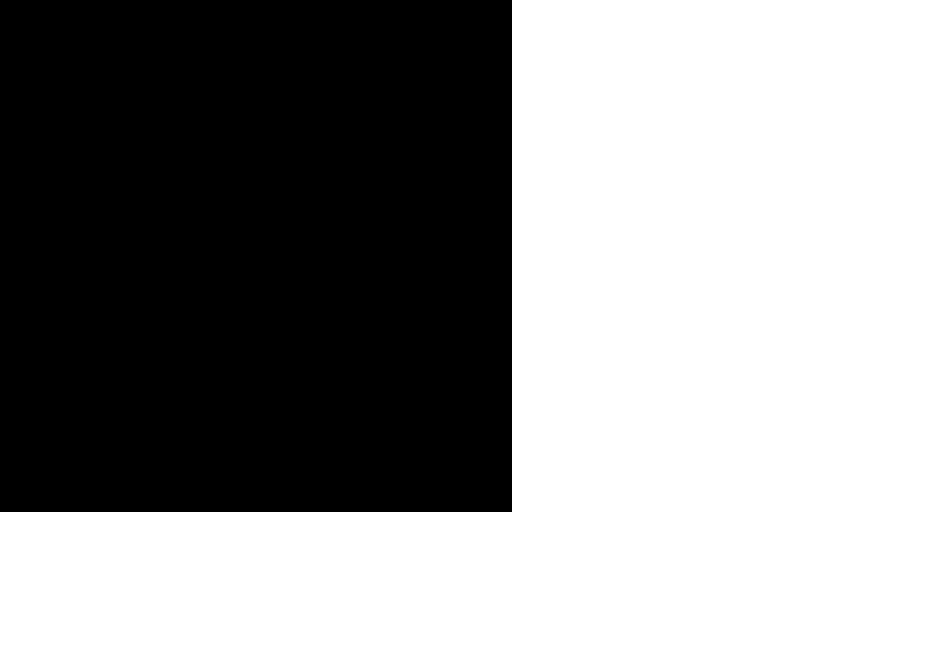
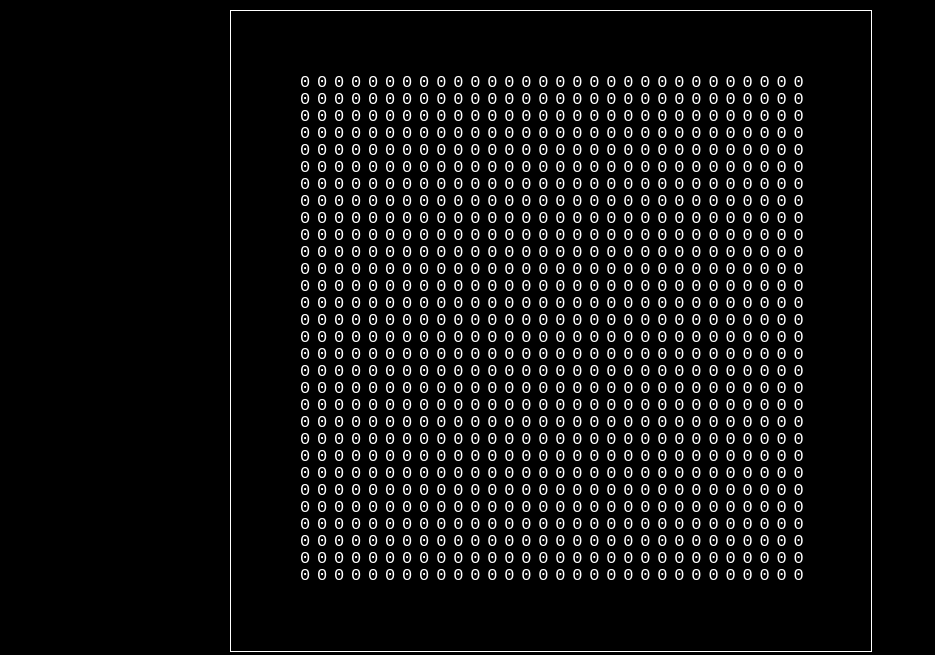
Before and after one commit to dotcli/emojiwave, a website with bundled scripts: page index.html in a window 1280 px wide. Shown: the whole page, without its empty margins (0-935 px from the left). Built offline with nearby package versions, Linux system fonts and the light colour scheme; animation ran at ten frames a second.

Commit message:
visualize sim on a grid of numbers

```diff
--- a/index.html
+++ b/index.html
@@ -7,6 +7,7 @@
   <link rel="stylesheet" type="text/css" href="style.css">
 </head>
 <body>
+  <div class='measure'></div>
   <script src="bundle.js"></script>
 </body>
 </html>
--- a/index.js
+++ b/index.js
@@ -1,11 +1,14 @@
 const FluidDynamicsSolver = require('./lib/fds')
+
+const B_SHOW_FLUID = false
 
 const N_ = 30 // sim complexity...?
 const solver = new FluidDynamicsSolver(N_)
 solver.initFDS()
 
-const grid_width  = N_;
-const grid_height = N_;
+const container = document.createElement('div')
+container.classList.add('container')
+document.body.appendChild(container)
 
 const canvas = document.createElement('canvas')
 const RESOLUTION = 512
@@ -15,23 +18,46 @@ canvas.setAttribute('width', RESOLUTION)
 canvas.setAttribute('height', RESOLUTION)
 // canvas.style.margin = '10px'
 canvas.style.background = 'yellow'
-document.body.appendChild(canvas)
+if (!B_SHOW_FLUID) {
+  canvas.style.opacity = 0
+}
+canvas.style.border = '1px solid white'
+container.appendChild(canvas)
 const canvasContext = canvas.getContext('2d')
 
 // NOTE copy the canvas element and it's context
 // used for double buffering
 const canvasCopy = document.createElement('canvas')
-canvasCopy.width = grid_width;
-canvasCopy.height = grid_height;
+canvasCopy.width = N_;
+canvasCopy.height = N_;
 const canvasCopyContext = canvasCopy.getContext('2d');
-const canvasCopyImageData = canvasCopyContext.createImageData(grid_width, grid_height);
+const canvasCopyImageData = canvasCopyContext.createImageData(N_, N_);
 
+// our own renderer
+const renderGrid = document.createElement('div')
+renderGrid.classList.add('renderGrid')
+container.appendChild(renderGrid)
+const arrCells = []
+// j: y, i: x
+for(let j = 0; j < N_; j++)
+{
+  const row = document.createElement('div')
+  for(let i = 0; i < N_; i++)
+  {
+    const cell = document.createElement('div')
+    cell.innerText = '1'
+    cell.classList.add('cell')
+    cell.style.display = 'inline-block'
+    row.appendChild(cell)
+    arrCells.push(cell)
+  }
+  renderGrid.appendChild(row)
+}
 
 // interaction
 const E_POINTER_MOVE = ('ontouchstart' in window) ? 'touchmove' : 'mousemove'
 const INV_CANVAS_W = 1 / RESOLUTION
 const INV_CANVAS_H = 1 / RESOLUTION
-console.log(canvas)
 
 let prevX = 0
 let prevY = 0
@@ -76,40 +102,53 @@ function draw()
 {
   // update fluid solver
   solver.update();
-  // draw density to canvas element
+  // visualize
   drawDensity();
 
   // loop
   window.requestAnimationFrame(draw)
 }
-// draw fluid in the canvas element
+
 function drawDensity()
 {
   var img_data_i;
   var dens_index;
 
+  // NOTE Start here
+  // the simulation gers rendered onto ImageData
+  // and then that imageData gets blit onto display canvas
+
   // i: column, j: row
-  for(var j = 1; j < (N_ + 1); j++)
+  // 30 of each
+  for(var j = 0; j < N_; j++)
   {
-    for(var i = 1; i < (N_ + 1); i++)
+    for(var i = 0; i < N_; i++)
     {
       // in case you need to know what that is:
       // https://developer.mozilla.org/En/HTML/Canvas/Pixel_manipulation_with_canvas
-      img_data_i = ((j - 1) * N_ * 4) + ((i - 1) * 4);
-      dens_index = solver.REG_IX(i, j);
+      img_data_i = (j * N_ * 4) + (i * 4);
+      dens_index = solver.REG_IX(i+1, j+1);
       const dens = solver.getDens(dens_index)
+      if (B_SHOW_FLUID) {
         // write color to canvas
         canvasCopyImageData.data[img_data_i]     = dens;
         canvasCopyImageData.data[img_data_i + 1] = dens;
         canvasCopyImageData.data[img_data_i + 2] = dens;
         canvasCopyImageData.data[img_data_i + 3] = 255;
       }
+
+      let cappedDens = (dens * 0.05).toFixed(0)
+      if (cappedDens > 9) cappedDens = 9
+      arrCells[ (j * N_ + i) ].innerText = cappedDens
+    }
   }
 
+  if (B_SHOW_FLUID) {
     // write new data back to the copy
     canvasCopyContext.putImageData(canvasCopyImageData, 0, 0);
     // draw image on screen using the canvas copy
     canvasContext.drawImage(canvasCopy, 0, 0, RESOLUTION, RESOLUTION);
   }
+}
 
 draw()
--- a/style.css
+++ b/style.css
@@ -1,5 +1,32 @@
 body {
   font-family: 'Noto Sans', sans-serif;
-  color: black;
+  color: white;
+  background: black;
   margin: 0;
 }
+.container {
+  position: relative;
+  margin: 74px 300px;
+}
+.renderGrid {
+  position: absolute;
+  left: 0;
+  font-family: monospace;
+  font-size: 17px;
+  letter-spacing: 0.4em;
+  line-height: 1em;
+  display: inline-block;
+  /* color: #66ff00; */
+  pointer-events: none;
+}
+
+/* For recording 640x640 instagram vid */
+.measure {
+  width: 640px;
+  height: 640px;
+  position: absolute;
+  border: 1px solid white;
+  top: 10px;
+  left: 230px;
+  margin: 0 auto;
+}
```
Lines whose indentation alone changed are shown as unchanged.
